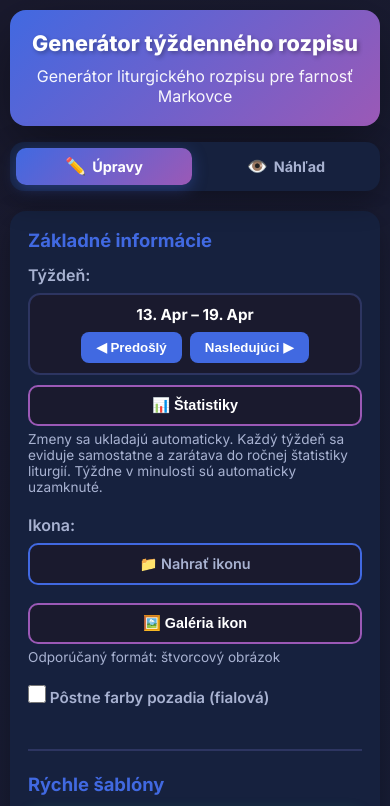
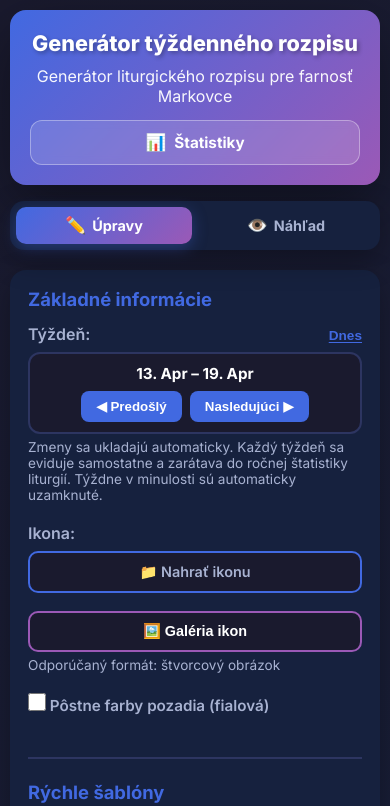
Before and after one commit to martinhalik/markovce-rozpis, a plain HTML site: page index.html in a window 390 px wide. Shown: the top 806 px of the page. Drawn offline with Linux system fonts and the light colour scheme.

Commit message:
Move Štatistiky to header nav + Dnes quick-jump link (#4)
Stats is a global cross-year view, so it belongs in the page header
rather than inside the per-week editor. Header now uses a flex layout
with a frosted-glass button that stacks on mobile.

A "Dnes" text link sits right-aligned next to the "Týždeň:" label
for a quick one-click jump back to today's Monday from anywhere in
the archive.

```diff
--- a/index.html
+++ b/index.html
@@ -16,8 +16,18 @@
 <body>
     <div class="container">
         <header class="header">
-            <h1>Generátor týždenného rozpisu</h1>
-            <p>Generátor liturgického rozpisu pre farnosť Markovce</p>
+            <div class="header-content">
+                <div class="header-text">
+                    <h1>Generátor týždenného rozpisu</h1>
+                    <p>Generátor liturgického rozpisu pre farnosť Markovce</p>
+                </div>
+                <nav class="header-nav" aria-label="Hlavná navigácia">
+                    <button class="header-nav-btn" onclick="openStats()">
+                        <span class="header-nav-icon" aria-hidden="true">📊</span>
+                        <span class="header-nav-label">Štatistiky</span>
+                    </button>
+                </nav>
+            </div>
         </header>
 
         <div class="view-switcher" role="tablist" aria-label="Prepnúť pohľad">
@@ -37,14 +47,11 @@
                 <section class="control-section">
                     <h2>Základné informácie</h2>
                     <div class="form-group">
-                        <label>Týždeň:</label>
+                        <label class="week-label">Týždeň: <button class="today-link" onclick="jumpToThisWeek()">Dnes</button></label>
                         <div class="week-nav">
                             <button id="prevWeek" class="nav-btn">◀ Predošlý</button>
                             <span id="weekDisplay">--. --. – --. --.</span>
                             <button id="nextWeek" class="nav-btn">Nasledujúci ▶</button>
-                        </div>
-                        <div class="week-save-row">
-                            <button class="stats-open-btn" onclick="openStats()">📊 Štatistiky</button>
                         </div>
                         <div id="weekLockBanner" class="week-lock-banner" style="display:none">
                             <span class="week-lock-icon">🔒</span>
--- a/script.js
+++ b/script.js
@@ -506,6 +506,27 @@ function initializeViewSwitcher() {
             activate(buttons[nextIndex].dataset.view, { focus: true });
         });
     });
+}
+
+function jumpToThisWeek() {
+    const today = new Date();
+    const dow = today.getDay();
+    const diff = today.getDate() - dow + (dow === 0 ? -6 : 1);
+    const monday = new Date(today);
+    monday.setDate(diff);
+    monday.setHours(0, 0, 0, 0);
+
+    if (getWeekKey(monday) === currentWeekKey()) return; // already there
+
+    snapshotCurrentWeekToArchive();
+    state.currentWeekStart = monday;
+    const key = getWeekKey(monday);
+    if (hasArchiveEntry(key)) loadWeekFromArchive(key);
+    updateUI();
+    renderDayDetails();
+    document.getElementById('fastingMode').checked = state.fastingMode;
+    applyLockState();
+    saveToLocalStorage();
 }
 
 function navigateWeeks(deltaWeeks) {
--- a/style.css
+++ b/style.css
@@ -104,12 +104,71 @@ body {
 }
 
 .header {
-    text-align: center;
     margin-bottom: 40px;
-    padding: 30px;
+    padding: 24px 32px;
     background: linear-gradient(135deg, var(--primary-blue) 0%, var(--purple) 100%);
     border-radius: 20px;
     box-shadow: var(--shadow-lg);
+}
+
+.header-content {
+    display: flex;
+    align-items: center;
+    justify-content: space-between;
+    gap: 24px;
+    flex-wrap: wrap;
+}
+
+.header-text {
+    flex: 1;
+    min-width: 0;
+    text-align: left;
+}
+
+.header-nav {
+    display: flex;
+    align-items: center;
+    gap: 10px;
+    flex-shrink: 0;
+}
+
+.header-nav-btn {
+    display: inline-flex;
+    align-items: center;
+    gap: 8px;
+    padding: 12px 18px;
+    background: rgba(255, 255, 255, 0.14);
+    border: 1px solid rgba(255, 255, 255, 0.35);
+    border-radius: 12px;
+    color: white;
+    font-family: inherit;
+    font-size: 0.95rem;
+    font-weight: 700;
+    cursor: pointer;
+    transition: background 0.2s ease, transform 0.2s ease, box-shadow 0.2s ease, border-color 0.2s ease;
+    backdrop-filter: blur(4px);
+    -webkit-backdrop-filter: blur(4px);
+}
+
+.header-nav-btn:hover {
+    background: rgba(255, 255, 255, 0.26);
+    border-color: rgba(255, 255, 255, 0.6);
+    transform: translateY(-1px);
+    box-shadow: 0 6px 18px rgba(0, 0, 0, 0.25);
+}
+
+.header-nav-btn:focus-visible {
+    outline: 2px solid white;
+    outline-offset: 2px;
+}
+
+.header-nav-btn:active {
+    transform: translateY(0);
+}
+
+.header-nav-icon {
+    font-size: 1.05rem;
+    line-height: 1;
 }
 
 .header h1 {
@@ -211,6 +270,36 @@ body {
 }
 
 /* Week Navigation */
+label.week-label {
+    display: flex;
+    align-items: baseline;
+    gap: 8px;
+}
+
+.today-link {
+    background: none;
+    border: none;
+    color: var(--primary-blue);
+    font-size: 0.85rem;
+    font-weight: 600;
+    cursor: pointer;
+    padding: 0;
+    text-decoration: underline;
+    text-underline-offset: 2px;
+    transition: color 0.15s ease;
+    margin-left: auto;
+}
+
+.today-link:hover {
+    color: var(--purple);
+}
+
+.today-link:focus-visible {
+    outline: 2px solid var(--primary-blue);
+    outline-offset: 2px;
+    border-radius: 2px;
+}
+
 .week-nav {
     display: flex;
     align-items: center;
@@ -768,32 +857,6 @@ body {
 .gallery-item-delete:hover {
     background: var(--primary-red);
     transform: scale(1.1);
-}
-
-/* ── Stats button row ───────────────────────────────────────────────────── */
-.week-save-row {
-    display: flex;
-    gap: 10px;
-    margin-top: 10px;
-}
-
-.stats-open-btn {
-    flex: 1;
-    padding: 10px 14px;
-    border-radius: 10px;
-    font-size: 0.9rem;
-    font-weight: 600;
-    cursor: pointer;
-    transition: all 0.2s ease;
-    border: 2px solid var(--purple);
-    background: var(--dark-bg);
-    color: var(--text-light);
-}
-
-.stats-open-btn:hover {
-    background: var(--purple);
-    transform: translateY(-1px);
-    box-shadow: 0 4px 15px rgba(155, 89, 182, 0.4);
 }
 
 /* ── Auto-save toast ────────────────────────────────────────────────────── */
@@ -1417,8 +1480,28 @@ body.week-locked .fasting-mode-label {
         text-align: center;
     }
 
-    .week-save-row {
+    .header {
+        padding: 20px 20px;
+    }
+
+    .header-content {
         flex-direction: column;
+        align-items: stretch;
+        gap: 14px;
+        text-align: center;
+    }
+
+    .header-text {
+        text-align: center;
+    }
+
+    .header-nav {
+        justify-content: center;
+    }
+
+    .header-nav-btn {
+        width: 100%;
+        justify-content: center;
     }
 
     .stats-summary {
```
